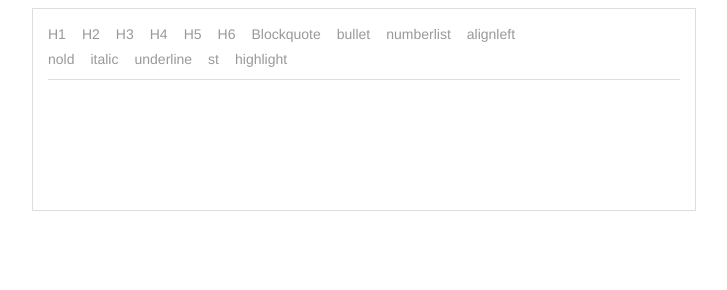
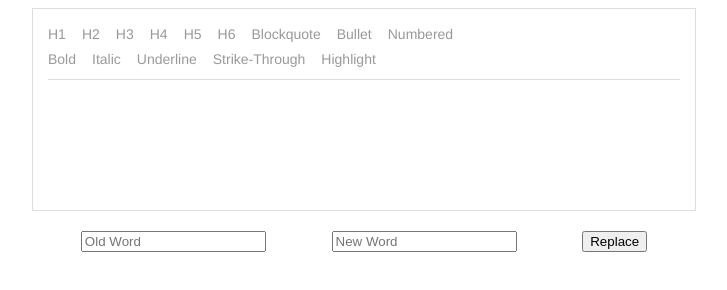
Before and after one commit to asbhaskar/draftjs-typography, a React app: page / in a window 1280 px wide. Shown: the whole page, without its empty margins (276-1003 px from the left). Built offline with nearby package versions, Linux system fonts and the light colour scheme.

Commit message:
adding utils and cleaning up

```diff
--- a/src/Textbox.js
+++ b/src/Textbox.js
@@ -7,21 +7,20 @@ class Textbox extends Component{
         editor: ''
     }
 
+    //Necessary to pass editor state from child to parent
     update = (editorState) => {
-        console.log('child editor state change', editorState);
         this.setState({editor: editorState})
-      }
+    }
 
     render(){
         return(
-            <RichTextEditor
-                  content=""
-                  editContent=""
-                  editor={EditorState.createEmpty()}
-                  key={"Editor"}
-                  spellCheck={true}
-                  update={this.update}
-                />
+            <React.Fragment>
+                <RichTextEditor
+                    editor={EditorState.createEmpty()}
+                    key={"Editor"}
+                    spellCheck={true}
+                    update={this.update} />
+            </React.Fragment>
         );
     }
 }
--- a/src/components/RichTextEditor/RichTextEditor.css
+++ b/src/components/RichTextEditor/RichTextEditor.css
@@ -6,6 +6,7 @@
     padding: 15px;
     width:50%;
     margin: auto;
+    margin-bottom: 20px;
   }
 
   .RichEditor-editor {
@@ -93,3 +94,10 @@
     background: #F0F0F0;
     cursor: pointer;
 }
+
+.search-and-replace{
+  margin: auto;
+  width:50%;
+  display:flex;
+  justify-content:space-around;
+}
--- a/src/components/RichTextEditor/RichTextEditor.js
+++ b/src/components/RichTextEditor/RichTextEditor.js
@@ -1,88 +1,42 @@
 import React, { Component } from "react";
-import {Editor, EditorState, RichUtils, Modifier, ContentState, SelectionState} from 'draft-js';
-//import './Editor.css';
+import { Editor, EditorState, RichUtils } from 'draft-js';
+import { onReplaceContent } from '../../utils/onReplaceContent'
 import css from './RichTextEditor.css';
 
 class RichTextEditor extends Component{
 
   constructor(props) {
     super(props);
-    let content=this.props.content;
-    if (this.props.content !== ""){
-      console.log('content')
-      this.state = {editorState: EditorState.createWithContent(stateFromHTML(this.props.content))}
-    } else if (this.props.editContent !== ""){
-      console.log(this.props.editContent)
-      this.state = {editorState: EditorState.createWithContent(this.props.editContent)}
-    } else {
     this.state = {editorState: EditorState.createEmpty()}
-    }
-    console.log(this.props.content)
-    console.log(this.state.editorState)
-    this.focus = () => this.refs.editor.focus();
     this.onChange = (editorState) => {
       this.setState({editorState})
       this.props.update(this.state);
     };
+
+    //Set up helper functions
     this.handleKeyCommand = (command) => this._handleKeyCommand(command);
     this.toggleBlockType = (type) => this._toggleBlockType(type);
     this.toggleInlineStyle = (style) => this._toggleInlineStyle(style);
-    this.onChangeContent = (oldValue, newValue) => this._onChangeContent(oldValue, newValue)
-    this.onGetState = () => this._onGetState()
-  }
-  _onGetState = () => {
-    console.log(this.state.editorState.getCurrentContent())
-    return this.state.editorState.getCurrentContent()
+    this.onReplaceContent = (oldValue, newValue) => this._onReplaceContent(oldValue, newValue)
+
   }
 
-  findWithRegex = (regex, contentBlock, callback) => {
-    const text = contentBlock.getText();
-    let matchArr, start, end;
-    while ((matchArr = regex.exec(text)) !== null) {
-      start = matchArr.index;
-      end = start + matchArr[0].length;
-      callback(start, end);
-    }
-  };
-
-  _onChangeContent = (oldValue, newValue) =>{
-    console.log(oldValue);
-    console.log(newValue);
-    const regex = new RegExp(oldValue, 'g');
+  _onReplaceContent = () =>{
+    //Find both the old and new values
+    let oldValue = document.getElementById('old-word').value;
+    let newValue = document.getElementById('new-word').value;
+    //Call a util to help find the new Content State
+    let newContentState = onReplaceContent(oldValue, newValue, this.state)
     const { editorState } = this.state;
-    const selectionsToReplace = [];
-    const blockMap = editorState.getCurrentContent().getBlockMap();
-    console.log(regex)
-    blockMap.forEach((contentBlock) => (
-      this.findWithRegex(regex, contentBlock, (start, end) => {
-        const blockKey = contentBlock.getKey();
-        const blockSelection = SelectionState
-          .createEmpty(blockKey)
-          .merge({
-            anchorOffset: start,
-            focusOffset: end,
-          });
-        selectionsToReplace.push(blockSelection)
-        console.log(selectionsToReplace)
-      })
-    ));
-
-    let contentState = editorState.getCurrentContent();
-
-    selectionsToReplace.forEach(selectionState => {
-      contentState = Modifier.replaceText(
-        contentState,
-        selectionState,
-        newValue,
-      )
-    });
+    //Set the new state
     this.setState({
     editorState: EditorState.push(
       editorState,
-      contentState,
+      newContentState,
       )
     })
   }
+
   _handleKeyCommand(command) {
     const {editorState} = this.state;
     const newState = RichUtils.handleKeyCommand(editorState, command);
@@ -91,11 +45,6 @@ class RichTextEditor extends Component{
       return true;
     }
     return false;
-  }
-
-  _onTab(e) {
-    const maxDepth = 4;
-    this.onChange(RichUtils.onTab(e, this.state.editorState, maxDepth));
   }
 
   _toggleBlockType(blockType) {
@@ -119,30 +68,12 @@ class RichTextEditor extends Component{
   render() {
     //const { editorState, onChange } = this.props;
     const editorState = this.state.editorState;
-    console.log( editorState)
     let className = 'RichEditor-editor';
-    var contentState = editorState.getCurrentContent();
-    if (!contentState.hasText()) {
-      if (contentState.getBlockMap().first().getType() !== 'unstyled') {
-        className += ' RichEditor-hidePlaceholder';
-      }
-    }
+    let contentState = editorState.getCurrentContent();
+
 
     return (
       <div>
-        { this.props.readOnly == true ?
-          <div className="RichEditor-root">
-              <Editor
-                blockStyleFn={getBlockStyle}
-                customStyleMap={styleMap}
-                handleKeyCommand={this.handleKeyCommand}
-                placeholder={this.props.content}
-                ref="editor"
-                spellCheck={true}
-                editorState={editorState}
-                onChange={this.onChange}
-              />
-          </div>:
         <div className="RichEditor-root">
           <BlockStyleControls
             editorState={editorState}
@@ -157,14 +88,21 @@ class RichTextEditor extends Component{
               blockStyleFn={getBlockStyle}
               customStyleMap={styleMap}
               handleKeyCommand={this.handleKeyCommand}
-                placeholder={this.props.content}
+              placeholder=""
               ref="editor"
               spellCheck={true}
               editorState={editorState}
               onChange={this.onChange}
             />
           </div>
-          </div>}
+        </div>
+        <div className="search-and-replace">
+          <input placeholder="Old Word" id="old-word"></input>
+          <input placeholder="New Word" id="new-word"></input>
+          <button
+              className ="btn-primary btn fill-template-button"
+              onClick={this.onReplaceContent}>Replace </button>
+        </div>
       </div>);
     }
 }
@@ -174,12 +112,6 @@ export default RichTextEditor;
 
 // Custom overrides for "code" style.
 const styleMap = {
-    CODE: {
-      backgroundColor: 'rgba(0, 0, 0, 0.05)',
-      fontFamily: '"Inconsolata", "Menlo", "Consolas", monospace',
-      fontSize: 16,
-      padding: 2,
-    },
     STRIKETHROUGH: {
       textDecoration: 'line-through',
     },
@@ -226,9 +158,8 @@ const styleMap = {
     {label: 'H5', style: 'header-five'},
     {label: 'H6', style: 'header-six'},
     {label: 'Blockquote', style: 'blockquote'},
-    {label: 'bullet', style: 'unordered-list-item'},
-    {label: 'numberlist'  , style: 'ordered-list-item'},
-    {label: 'alignleft', style: 'ALIGNLEFT'}
+    {label: 'Bullet', style: 'unordered-list-item'},
+    {label: 'Numbered'  , style: 'ordered-list-item'}
   ];
 
   const BlockStyleControls = (props) => {
@@ -254,16 +185,16 @@ const styleMap = {
     );
   };
 
-  var INLINE_STYLES = [
-    {label: 'nold', style: 'BOLD'},
-    {label: 'italic', style: 'ITALIC'},
-    {label: 'underline', style: 'UNDERLINE'},
-    {label: 'st', style: 'STRIKETHROUGH'},
-    {label: 'highlight', style: 'HIGHLIGHT'}
+  let INLINE_STYLES = [
+    {label: 'Bold', style: 'BOLD'},
+    {label: 'Italic', style: 'ITALIC'},
+    {label: 'Underline', style: 'UNDERLINE'},
+    {label: 'Strike-Through', style: 'STRIKETHROUGH'},
+    {label: 'Highlight', style: 'HIGHLIGHT'}
   ];
 
   const InlineStyleControls = (props) => {
-    var currentStyle = props.editorState.getCurrentInlineStyle();
+    let currentStyle = props.editorState.getCurrentInlineStyle();
     return (
       <div className="RichEditor-controls">
         {INLINE_STYLES.map((type,index) =>
--- a/src/index.js
+++ b/src/index.js
@@ -6,5 +6,4 @@ const wrapper = document.getElementById("root");
 ReactDOM.render(
     <div>
         <Textbox />
-    </div>
-    , wrapper)
+    </div>, wrapper)
--- /dev/null
+++ b/src/utils/findWithRegex.js
@@ -0,0 +1,10 @@
+export const findWithRegex = (regex, contentBlock, callback) => {
+    const text = contentBlock.getText();
+    let matchArr, start, end;
+    //finds selections to be replaced into the callback
+    while ((matchArr = regex.exec(text)) !== null) {
+      start = matchArr.index;
+      end = start + matchArr[0].length;
+      callback(start, end);
+    }
+}
--- /dev/null
+++ b/src/utils/onReplaceContent.js
@@ -0,0 +1,37 @@
+import { findWithRegex } from './findWithRegex';
+import { Modifier, ContentState, SelectionState } from 'draft-js';
+
+export const onReplaceContent = (oldValue, newValue, oldEditorState) => {
+    const regex = new RegExp(oldValue, 'g');
+    const { editorState } = oldEditorState;
+    const selectionsToReplace = [];
+    const blockMap = editorState.getCurrentContent().getBlockMap();
+    blockMap.forEach((contentBlock) => (
+        //Call findWithRegex util to find start and endpoints for replacing and push to array, selectionsToReplace
+        findWithRegex(regex, contentBlock, (start, end) => {
+        const blockKey = contentBlock.getKey();
+        const blockSelection = SelectionState
+            .createEmpty(blockKey)
+            .merge({
+            anchorOffset: start,
+            focusOffset: end,
+            });
+        selectionsToReplace.push(blockSelection)
+        console.log(selectionsToReplace)
+        })
+    ));
+
+    let contentState = editorState.getCurrentContent();
+
+    //For each instance of the old word, replace values in the contentState
+    selectionsToReplace.forEach(selectionState => {
+        contentState = Modifier.replaceText(
+            contentState,
+            selectionState,
+            newValue,
+        )
+    });
+
+    //Return the contentState with replaced values
+    return contentState;
+}
```
Also changed, not shown: README.md, dist/main.js. Lines whose indentation alone changed are shown as unchanged.
